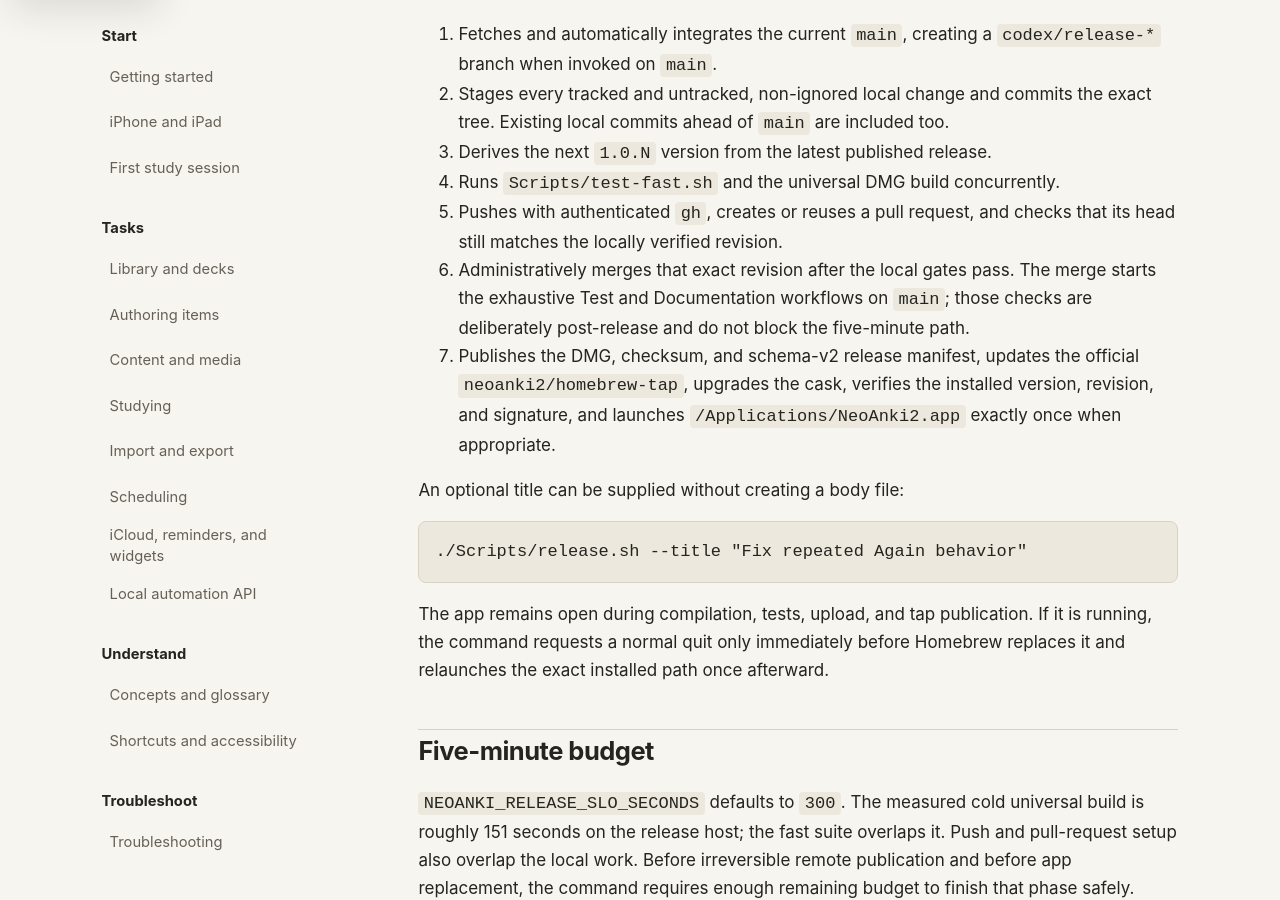
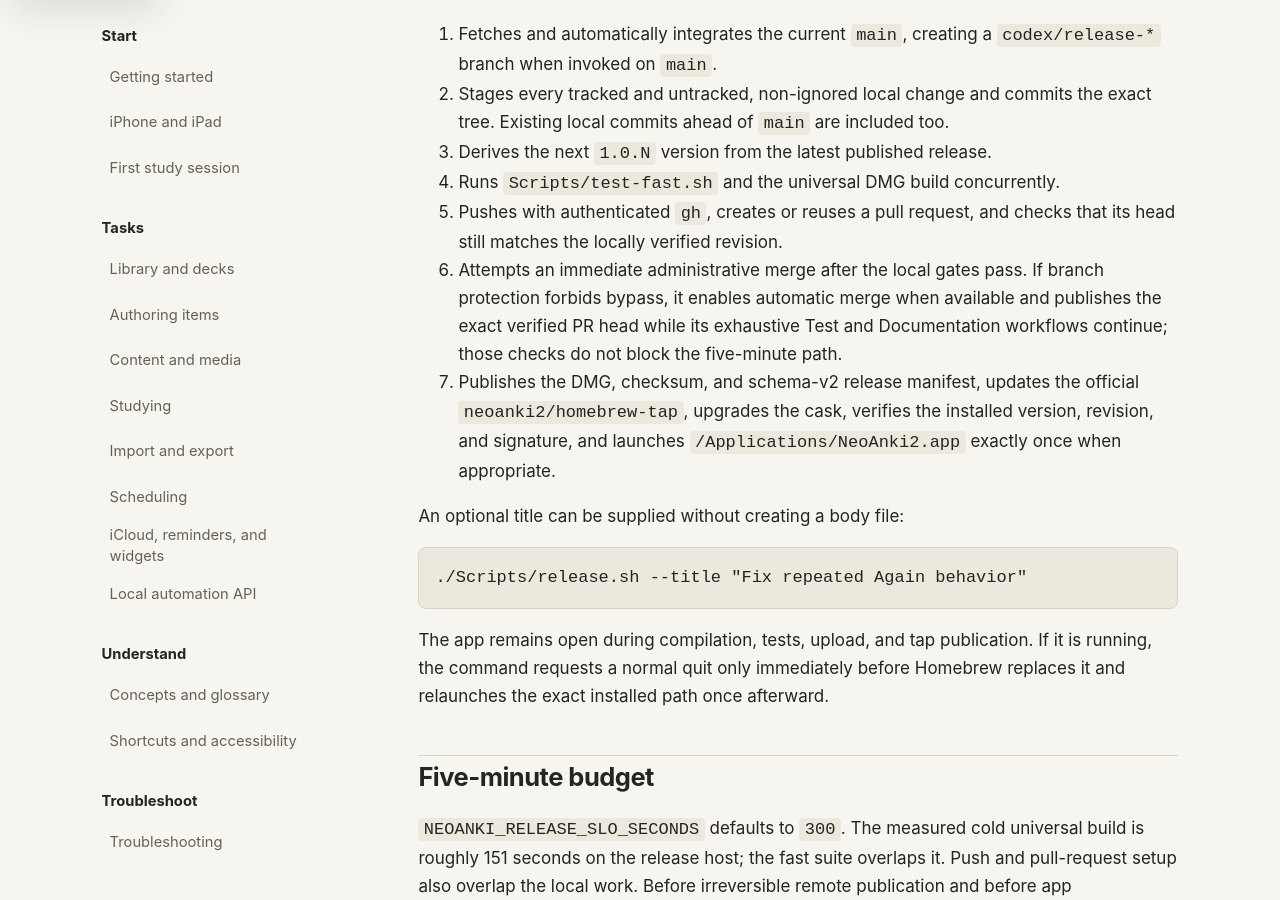
Before and after one commit to neoanki2/neoanki2, a Jekyll site: the page built from docs/RELEASING.md, in a window 1280 px wide and 900 px high, scrolled down 677 px. Built offline with Jekyll 4.4.1, drawn with Linux system fonts in a browser that asks for light colours.

```diff
--- a/docs/RELEASING.md
+++ b/docs/RELEASING.md
@@ -30,9 +30,10 @@ The command performs the complete transaction without prompts:
 4. Runs `Scripts/test-fast.sh` and the universal DMG build concurrently.
 5. Pushes with authenticated `gh`, creates or reuses a pull request, and checks
    that its head still matches the locally verified revision.
-6. Administratively merges that exact revision after the local gates pass.
-   The merge starts the exhaustive Test and Documentation workflows on `main`;
-   those checks are deliberately post-release and do not block the five-minute
+6. Attempts an immediate administrative merge after the local gates pass. If
+   branch protection forbids bypass, it enables automatic merge when available
+   and publishes the exact verified PR head while its exhaustive Test and
+   Documentation workflows continue; those checks do not block the five-minute
    path.
 7. Publishes the DMG, checksum, and schema-v2 release manifest, updates the
    official `neoanki2/homebrew-tap`, upgrades the cask, verifies the installed
```
Also changed, not shown: AGENTS.md (+1 -1 lines), .codex/skills/release/SKILL.md, 1 other file.
